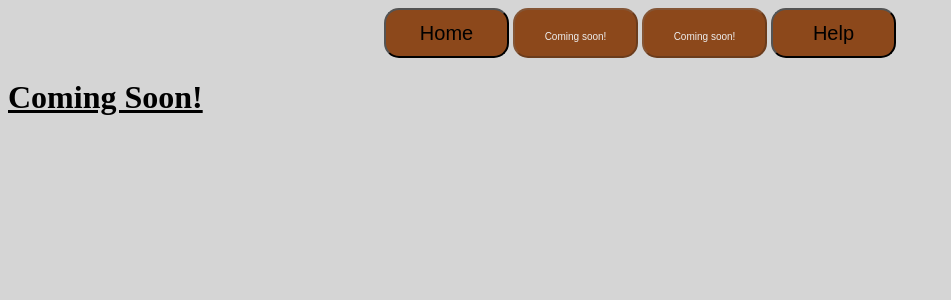
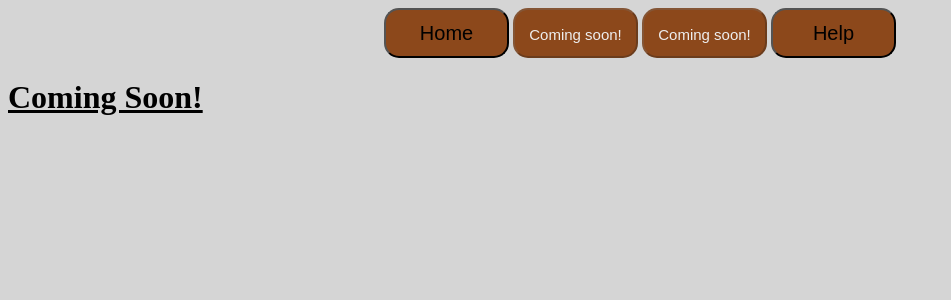
Before and after one commit to AceAttorneyMaster111/AceAttorneyMaster111.github.io, a PHP site: page / in a window 1280 px wide. Shown: the top 300 px of the page, without its empty margins (0-951 px from the left). Run offline with PHP 8.4, Linux system fonts and the light colour scheme.

Commit message:
Fixed text size and added meta charset

```diff
--- a/CSS/index.css
+++ b/CSS/index.css
@@ -23,7 +23,7 @@ button
 button span.comingsoon
 {
 	color:#eeeeee;
-	font-size:10px!important;
+	font-size:15px!important;
 }
 nav
 {
--- a/index.html
+++ b/index.html
@@ -2,6 +2,7 @@
 <html>
 	<head>
 		<link rel="stylesheet" type="text/css" href="CSS/index.css">
+		<meta charset="UTF-8">
 	</head>
 	<body>
 		<!-- Start Header -->
```
